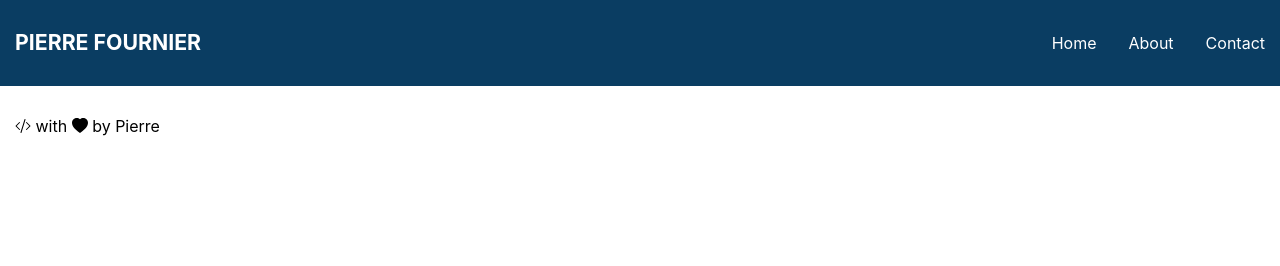
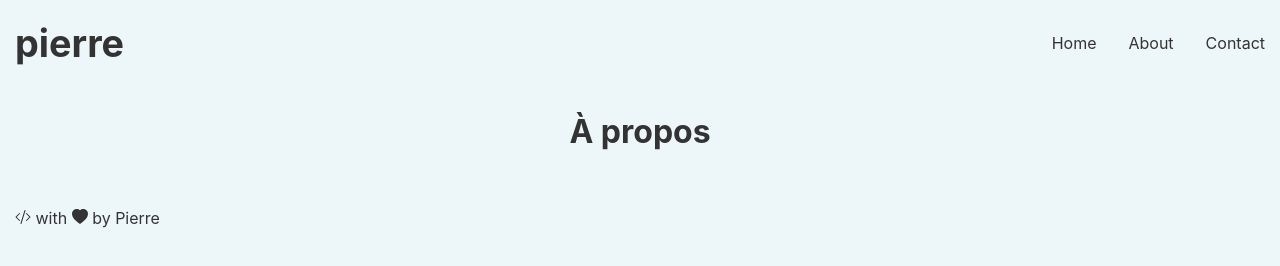
Before and after one commit to peiofour/pierrefournier.dev, a Gatsby site: page /about in a window 1280 px wide. Built offline with nearby package versions, Linux system fonts and the light colour scheme; Gatsby itself is replaced by a stand-in of ours; a web font is replaced by a local one.

Commit message:
update font and colors

```diff
--- a/src/assets/scss/style.scss
+++ b/src/assets/scss/style.scss
@@ -1,3 +1,6 @@
+@import url(//db.onlinewebfonts.com/c/961a181da27e7cbc072ec2fb5bbfe2a9?family=Circular+Std+Bold);
+@import url(//db.onlinewebfonts.com/c/860c3ec7bbc5da3e97233ccecafe512e?family=Circular+Std+Book);
+
 .primary-container {
   min-height: 100vh;
   display: flex;
@@ -18,14 +21,14 @@
   display: flex;
   align-items: center;
   justify-content: space-between;
-  color: #fff;
+  font-family: 'Circular Std Bold', -apple-system, BlinkMacSystemFont, avenir next, avenir, helvetica neue,
+  helvetica, Ubuntu, roboto, noto, segoe ui, arial, sans-serif !important;
 
   &__title {
     & a {
-      text-transform: uppercase;
       text-decoration: none;
-      font-size: var(--size-500);
-      font-weight: bold;
+      font-size: var(--size-700);
+      font-weight: bolder;
       color: inherit;
     }
   }
@@ -48,7 +51,7 @@
       &:not(:last-of-type) {
         margin-right: 2rem;
       }
-      @media screen and (max-width: 700px) {
+      @media screen and (max-width: 1000px) {
         &:not(:last-of-type) {
           margin-right: 1rem;
         }
@@ -58,7 +61,7 @@
         font-size: var(--size-400);
         text-decoration: none;
       }
-      @media screen and (max-width: 700px) {
+      @media screen and (max-width: 1000px) {
         & a {
           font-size: 0.7rem;
         }
@@ -72,6 +75,7 @@
   flex-wrap: wrap;
   justify-content: space-between;
   align-items: center;
+  bottom: 0;
 }
 
 .site-index {
@@ -110,7 +114,7 @@
       }
       & a {
         padding-right: 10px;
-        color: var(--background-header);
+        color: var(--text-light);
         &:hover {
           color: var(--color-hover)
         }
@@ -133,6 +137,11 @@
   display: flex;
   flex-direction: row;
   align-items: center;
+}
+
+.site-about {
+  text-align: center;
+
 }
 
 .card-list {
@@ -196,7 +205,7 @@
 
 .button {
   text-decoration: none;
-  background-color: var(--background-header);
+  background-color: var(--color-button);
   color: var(--background);
   padding: 15px;
   border-radius: 12px;
@@ -224,10 +233,16 @@
   //--color-main: #37292C;
   //--color-hover: #37292ca1;
   --color-main: #000000;
-  --color-hover: #000000a1;
   --background: #fff;
-  --background-header: #0a3d62;
 
+  --background-dark: #082032;
+  --background-light: #edf6f9;
+
+  --text-dark: #e6e6e6;
+  --text-light: #333;
+
+  --color-button: #ff1e56;
+  --color-hover: #ff1e56a1;
 }
 
 html {
@@ -238,10 +253,13 @@ img {
   border-radius: 12px;
 }
 
+
+
 body {
-  font-family: 'Poppins', -apple-system, BlinkMacSystemFont, avenir next, avenir, helvetica neue,
+  font-family: 'Circular Std Book', -apple-system, BlinkMacSystemFont, avenir next, avenir, helvetica neue,
     helvetica, Ubuntu, roboto, noto, segoe ui, arial, sans-serif;
-  color: var(--color-main);
+  color: var(--text-light);
+  background-color: var(--background-light);
   min-height: 100vh;
   min-height: -webkit-fill-available;
   text-rendering: optimizeSpeed;
@@ -249,10 +267,14 @@ body {
   margin: 0;
 }
 
+h1, h2, h3, h4, h5, h6 {
+  font-family: 'Circular Std Bold', -apple-system, BlinkMacSystemFont, avenir next, avenir, helvetica neue,
+  helvetica, Ubuntu, roboto, noto, segoe ui, arial, sans-serif !important;
+}
+
 header {
   padding-top: 15px;
   padding-bottom: 15px;
-  background-color: var(--background-header);
 }
 
 footer {
--- a/src/components/header.jsx
+++ b/src/components/header.jsx
@@ -1,4 +1,4 @@
-import React from 'react'
+import React, { useState } from 'react'
 import { Link } from 'gatsby'
 import { useStaticQuery, graphql } from 'gatsby'
 
@@ -30,6 +30,9 @@ const ListLink = ({children, to}) => (
 )
 
 const Header = () => {
+
+  const [dark, setDark] = useState(true);
+
   const { site } = useStaticQuery(
     graphql`
       query {
@@ -49,7 +52,7 @@ const Header = () => {
       <div className="site-header container">
         <div className="site-header__title">
           <Link to="/">
-            Pierre Fournier
+            pierre
           </Link>
         </div>
 
--- a/src/pages/about.jsx
+++ b/src/pages/about.jsx
@@ -1,11 +1,16 @@
 import React from 'react';
 import Layout from '../components/layout';
 
+const content = {
+  title: "À propos",
+}
 
 const AboutPage = () => {
   return (
     <Layout title="À propops">
-
+      <div className="site-about">
+        <h1>{content.title}</h1>
+      </div>
     </Layout>
   )
 }
```
